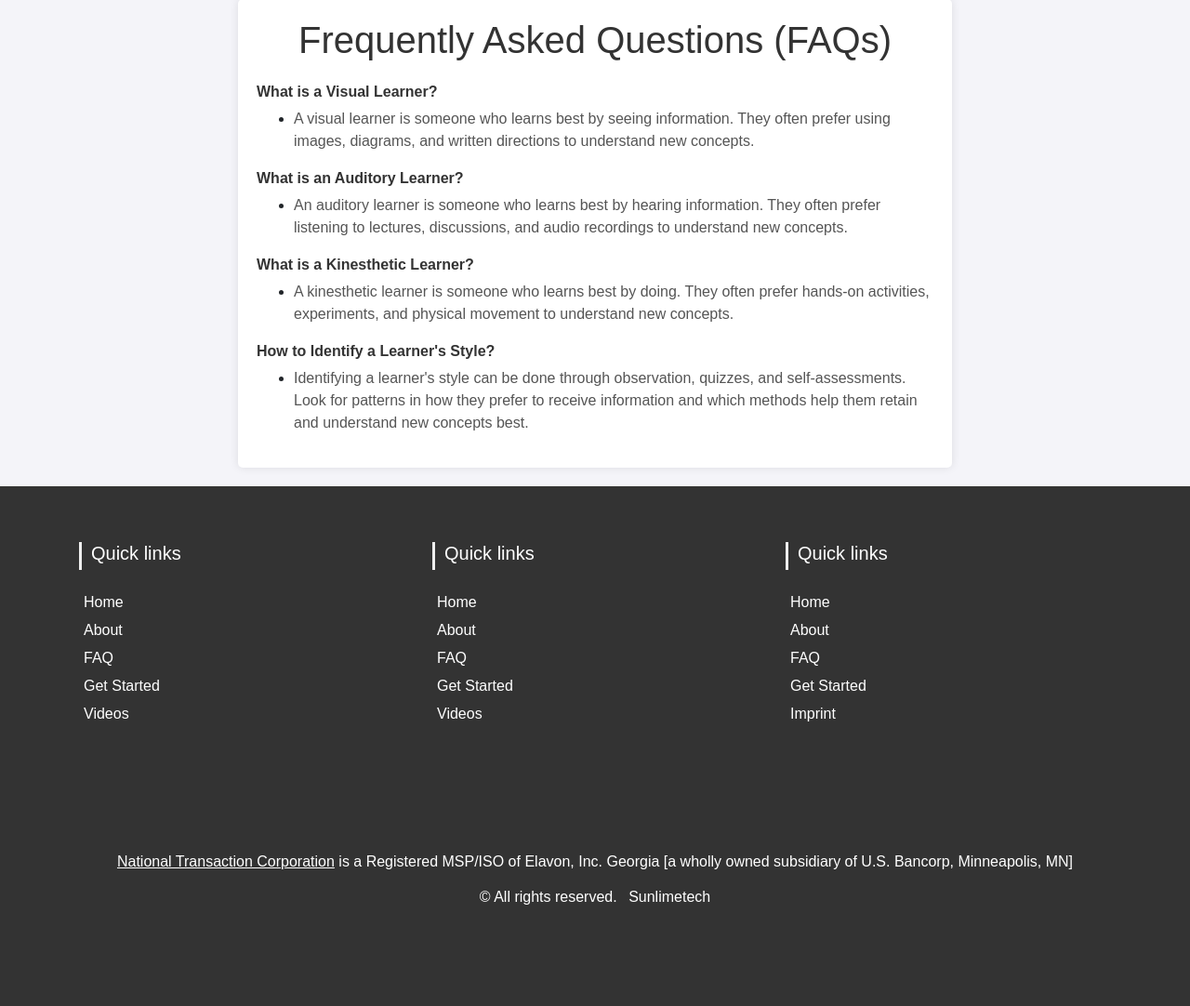
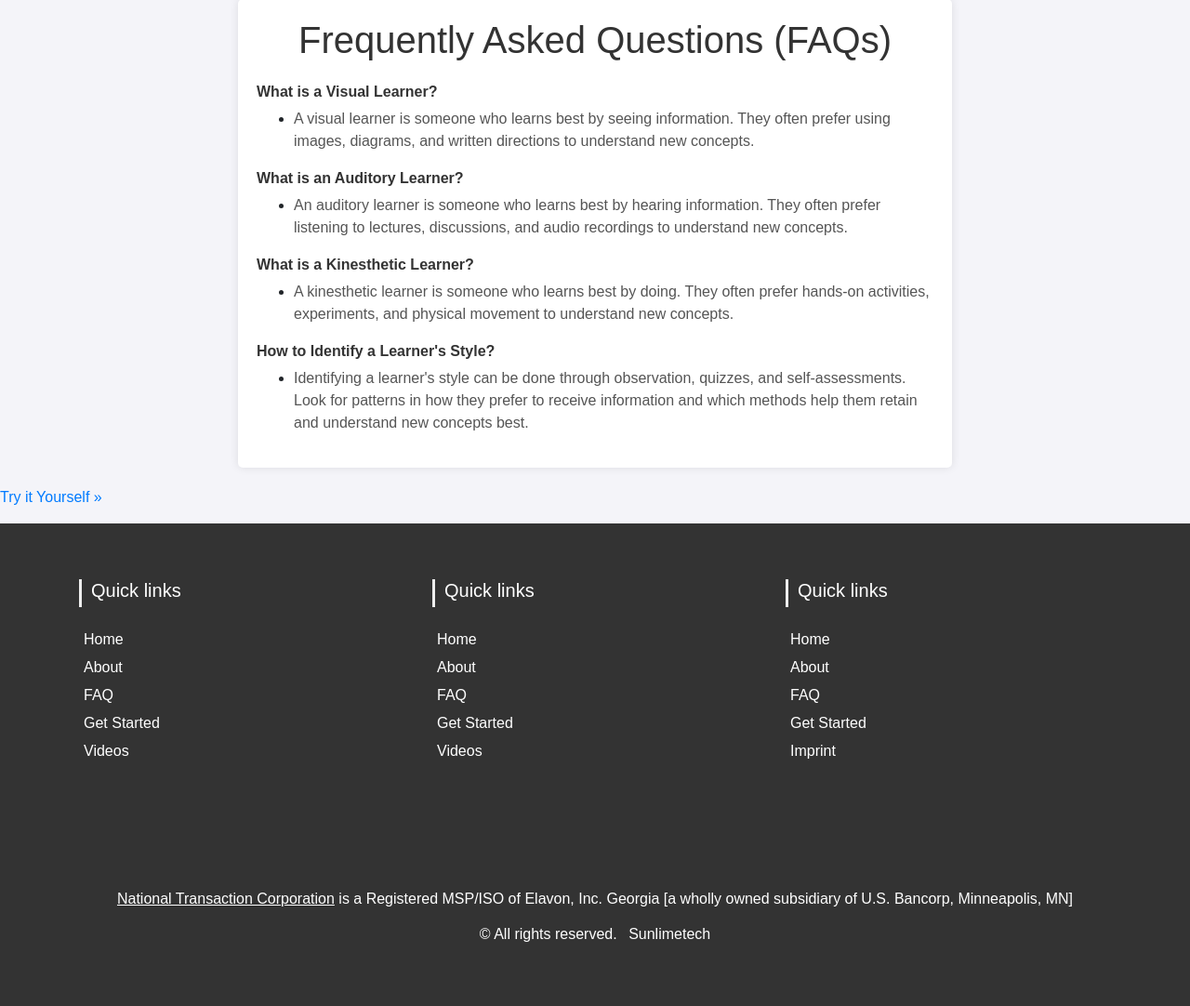
Before and after one commit to chaitany851P/Inner-Light-Advisor, a Flask app: template templates/faqs.html in a window 1280 px wide. Shown: the part 89-1171 px from the top of the page at 93% size. Before the commit the page ends 1062 px from the top, so only its background shows below. Run offline with Flask 3, Linux system fonts and the light colour scheme; the template is opened without the code that fills it, so the values that code supplies are empty.

Commit message:
css update

```diff
--- a/templates/faqs.html
+++ b/templates/faqs.html
@@ -77,6 +77,10 @@
             </div>
         </div>
     </div>
+    <p>
+        <a href="https://www.w3schools.com/css/tryit.asp?filename=
+                trycss_quiz_css" target="_blank">Try it Yourself »</a>
+    </p>
 </body>
 </html>
 {% endblock %}
```
